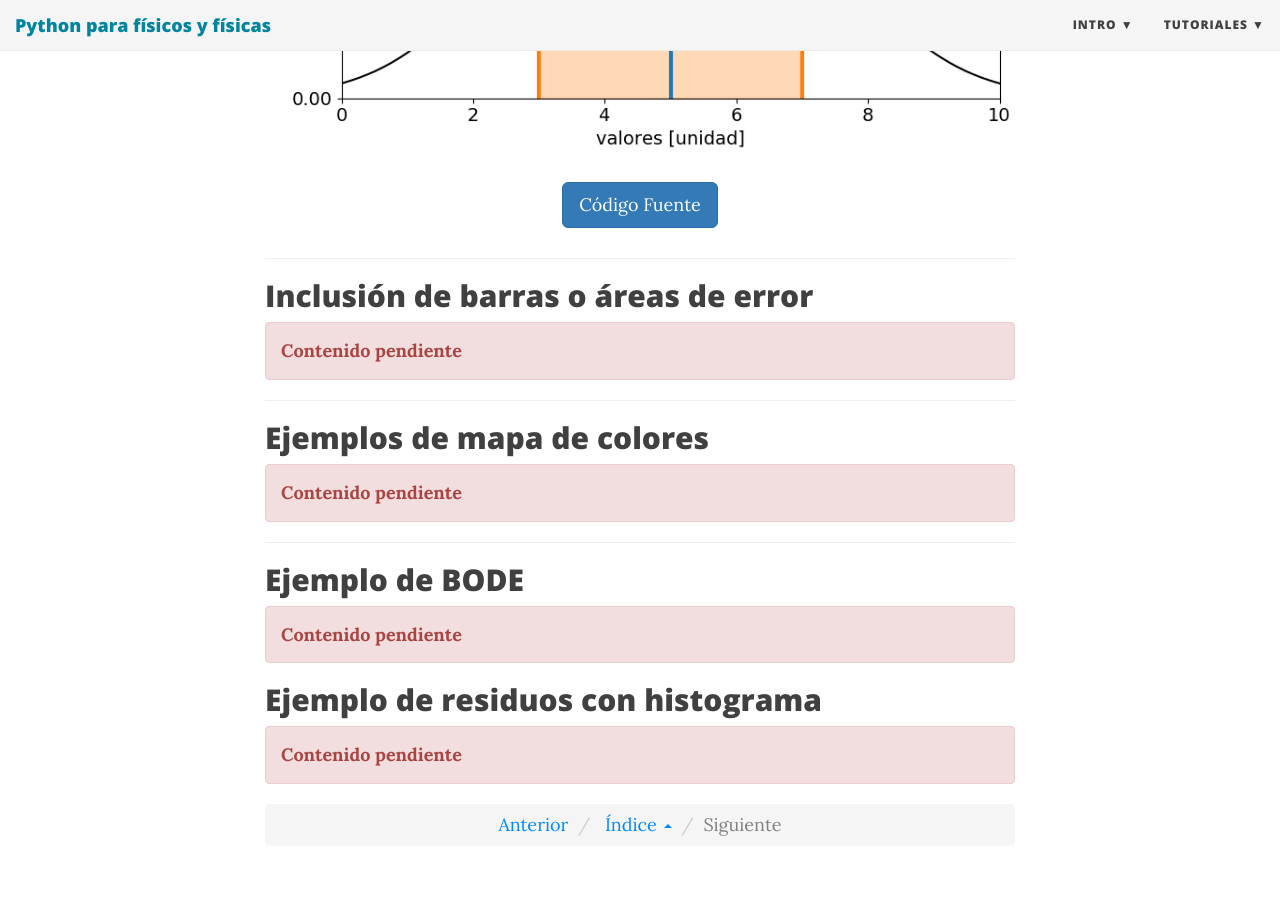
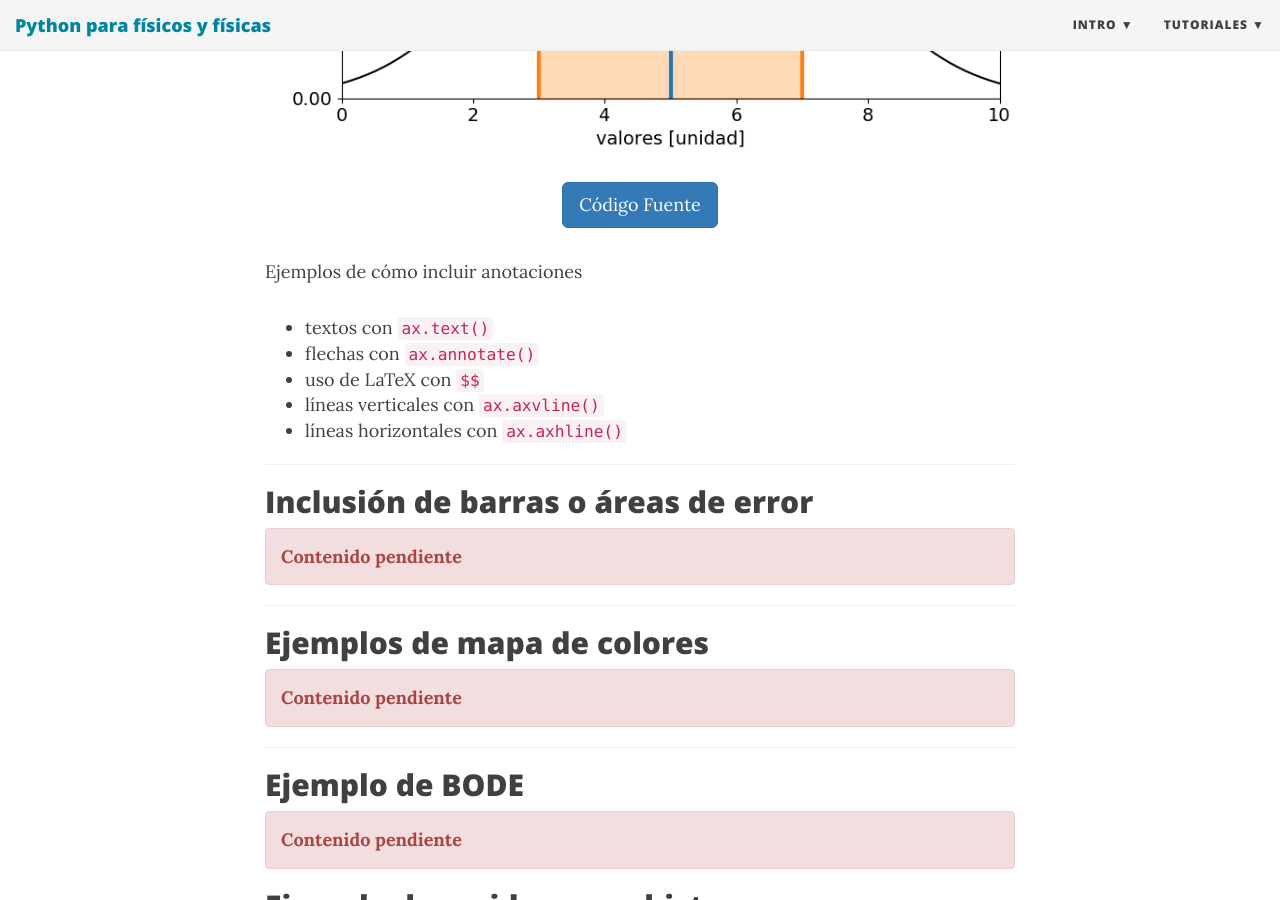
Before and after one commit to marceluda/python-para-fisicos, a Jekyll site: the page built from tuto/labo2/06_graficos_avanzandos.md, in a window 1280 px wide and 900 px high, scrolled down 3454 px. Built offline with Jekyll 4.4.1, drawn with Linux system fonts in a browser that asks for light colours; nearby versions of some CDN libraries.

Commit message:
fix annotations

```diff
--- a/tuto/labo2/06_graficos_avanzandos.md
+++ b/tuto/labo2/06_graficos_avanzandos.md
@@ -87,6 +87,14 @@ Código Fuente
 </a> </p>
 </center>
 
+Ejemplos de cómo incluir anotaciones
+  - textos con [`ax.text()`](https://matplotlib.org/3.5.0/api/_as_gen/matplotlib.pyplot.text.html)
+  - flechas con [`ax.annotate()`](https://matplotlib.org/3.5.0/api/_as_gen/matplotlib.pyplot.annotate.html)
+  - uso de LaTeX con `$$`
+  - líneas verticales con `ax.axvline()`
+  - líneas horizontales con `ax.axhline()`
+
+
 
 ------
 
```
